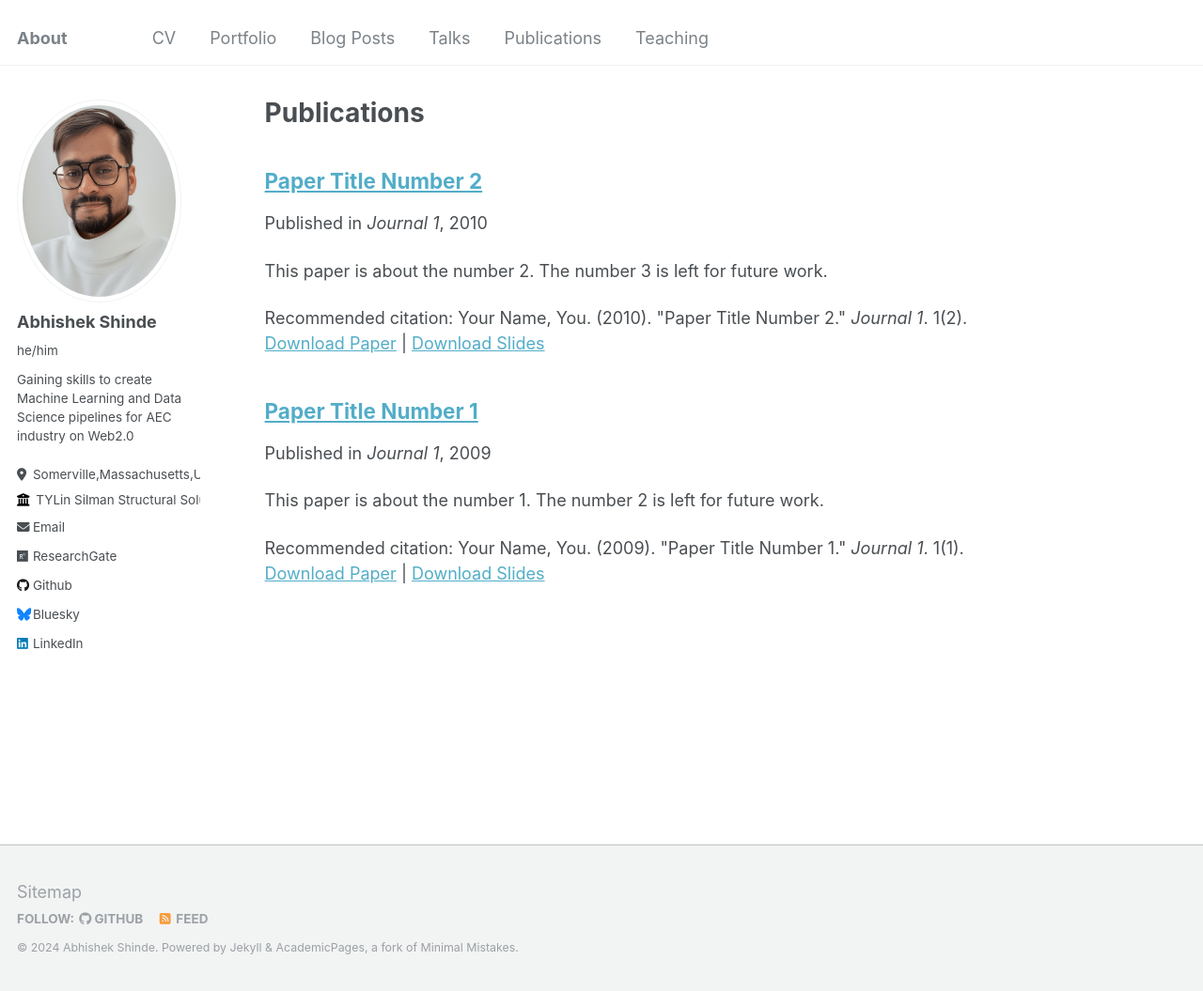
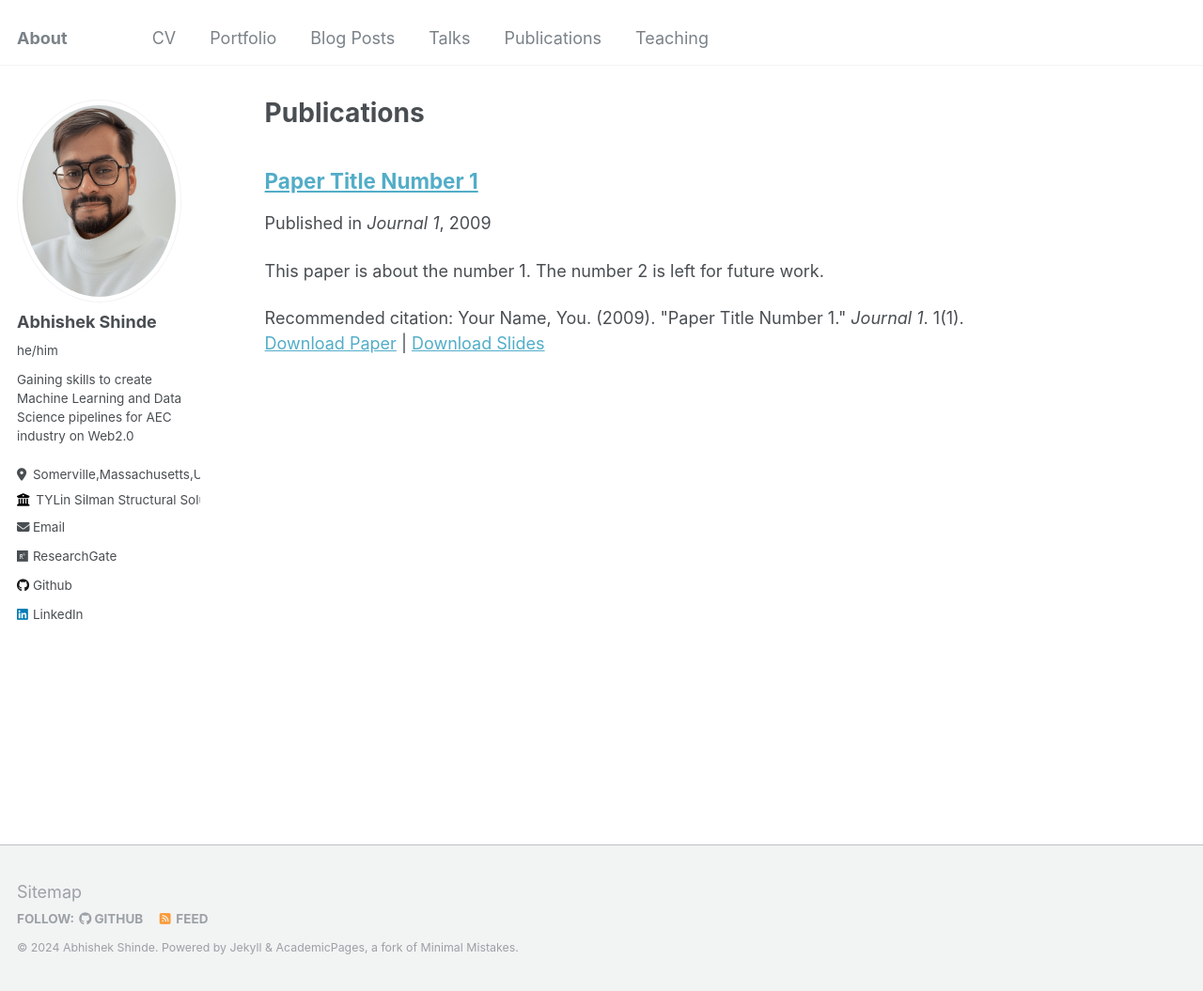
Before and after one commit to InquisitiveAS/InquisitiveAS.github.io, a Jekyll site: the page built from _pages/publications.md, in a window 1280 px wide and 1055 px high. Shown: the whole window at 94% size. Built offline with Jekyll 4.4.1, drawn with Linux system fonts in a browser that asks for light colours.

Commit message:
Update config

```diff
--- a/_config.yml
+++ b/_config.yml
@@ -48,7 +48,7 @@ author:
   stackoverflow    : # User number or user number and name (i.e., use "1" or "1/jeff-atwood")
 
   # Social media
-  bluesky          : "bsky.app" # Replace this with you Bluesky username
+  bluesky          : # Username # Replace this with you Bluesky username
   facebook         : # Username
   flickr           : # Username
   foursquare       : # Username
--- a/_publications/2010-10-01-paper-title-number-2.md
+++ /dev/null
@@ -1,13 +0,0 @@
----
-title: "Paper Title Number 2"
-collection: publications
-permalink: /publication/2010-10-01-paper-title-number-2
-excerpt: 'This paper is about the number 2. The number 3 is left for future work.'
-date: 2010-10-01
-venue: 'Journal 1'
-slidesurl: 'http://academicpages.github.io/files/slides2.pdf'
-paperurl: 'http://academicpages.github.io/files/paper2.pdf'
-citation: 'Your Name, You. (2010). &quot;Paper Title Number 2.&quot; <i>Journal 1</i>. 1(2).'
----
-
-The contents above will be part of a list of publications, if the user clicks the link for the publication than the contents of section will be rendered as a full page, allowing you to provide more information about the paper for the reader. When publications are displayed as a single page, the contents of the above "citation" field will automatically be included below this section in a smaller font.
```
